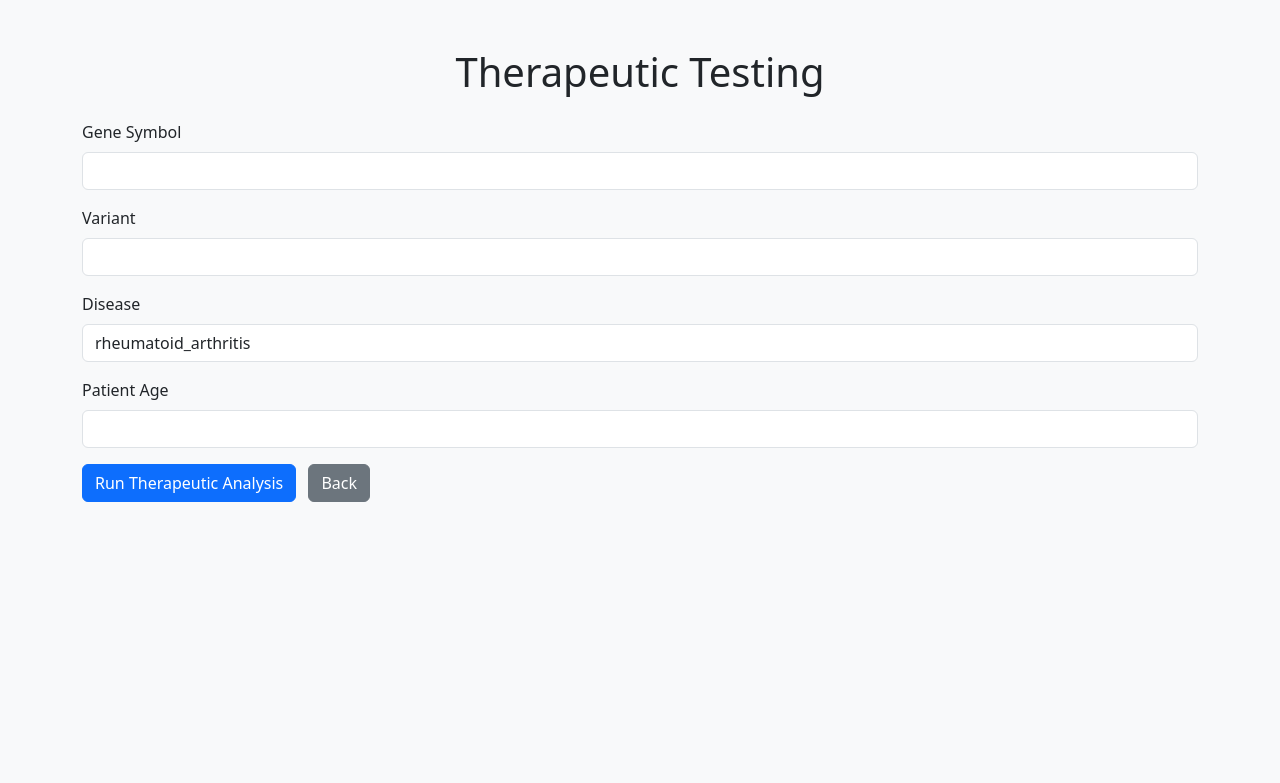
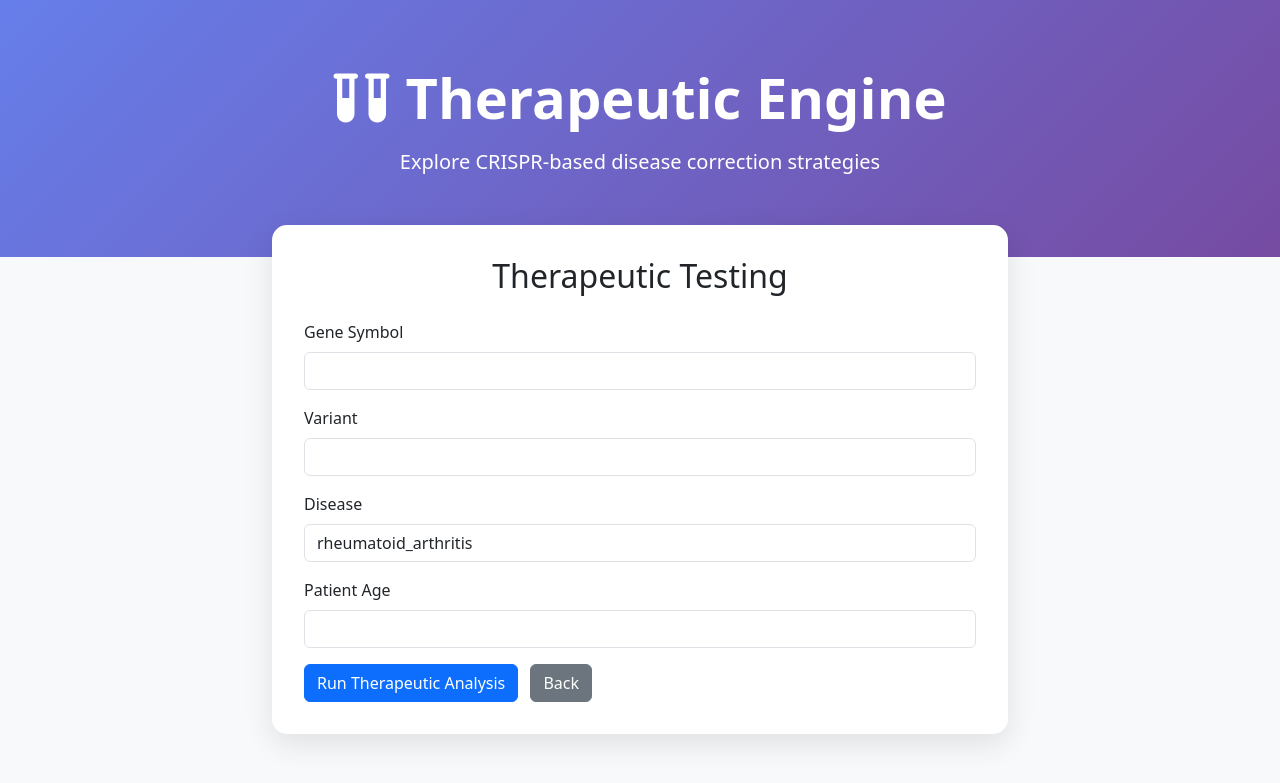
Before and after one commit to TimRhr/EnhancementEngine, a Flask app: page /therapeutic in a window 1280 px wide. Shown: the top 783 px of the page. Run offline with Flask 3, Linux system fonts and the light colour scheme.

Commit message:
Fix therapeutic delivery method and update UI

```diff
--- a/enhancement_engine/core/therapeutic_engine.py
+++ b/enhancement_engine/core/therapeutic_engine.py
@@ -492,7 +492,8 @@ class TherapeuticEnhancementEngine:
 
         # Treatment recommendation based on benefit-risk
         overall_benefit = efficacy.overall_efficacy
-        overall_risk = (10 - safety.overall_safety_score) / 10
+        # Convert safety score (0-100) to risk scale (0-1)
+        overall_risk = (100 - safety.overall_safety_score) / 100
 
         if overall_benefit > 0.7 and overall_risk < 0.3:
             recommendations.append("Strongly recommended for treatment")
--- a/enhancement_engine/models/therapeutic_data_classes.py
+++ b/enhancement_engine/models/therapeutic_data_classes.py
@@ -40,6 +40,7 @@ class DeliveryMethod(Enum):
     INTRA_ARTICULAR = "intra_articular"    # For joint diseases
     INTRATHECAL = "intrathecal"            # For CNS diseases
     LOCAL_INJECTION = "local_injection"
+    INTRAMUSCULAR = "intramuscular"        # Direct muscle injection
     TOPICAL = "topical"
     INHALED = "inhaled"
     ORAL = "oral"
--- a/templates/therapeutic.html
+++ b/templates/therapeutic.html
@@ -3,12 +3,42 @@
 <head>
     <meta charset="UTF-8">
     <meta name="viewport" content="width=device-width, initial-scale=1">
-    <title>Therapeutic Testing - Enhancement Engine</title>
+    <title>🧬 Therapeutic Engine</title>
     <link href="https://cdn.jsdelivr.net/npm/bootstrap@5.3.2/dist/css/bootstrap.min.css" rel="stylesheet">
+    <link href="https://cdnjs.cloudflare.com/ajax/libs/font-awesome/6.0.0/css/all.min.css" rel="stylesheet">
+    <style>
+        .hero-section {
+            background: linear-gradient(135deg, #667eea 0%, #764ba2 100%);
+            color: white;
+            padding: 4rem 0;
+        }
+        .form-container {
+            background: white;
+            border-radius: 15px;
+            box-shadow: 0 10px 30px rgba(0,0,0,0.1);
+            padding: 2rem;
+            margin-top: -2rem;
+            position: relative;
+            z-index: 1;
+        }
+    </style>
 </head>
 <body class="bg-light">
-<div class="container py-5">
-    <h1 class="mb-4 text-center">Therapeutic Testing</h1>
+    <!-- Hero Section -->
+    <div class="hero-section">
+        <div class="container text-center">
+            <h1 class="display-4 fw-bold mb-3">
+                <i class="fas fa-vials me-3"></i>Therapeutic Engine
+            </h1>
+            <p class="lead">Explore CRISPR-based disease correction strategies</p>
+        </div>
+    </div>
+
+<div class="container">
+    <div class="row justify-content-center">
+        <div class="col-lg-8">
+            <div class="form-container">
+                <h2 class="text-center mb-4">Therapeutic Testing</h2>
     {% with messages = get_flashed_messages(with_categories=true) %}
     {% if messages %}
         {% for category, message in messages %}
@@ -49,6 +79,9 @@
         <button type="submit" class="btn btn-primary">Run Therapeutic Analysis</button>
         <a href="{{ url_for('index') }}" class="btn btn-secondary ms-2">Back</a>
     </form>
+            </div>
+        </div>
+    </div>
 </div>
 <script src="https://cdn.jsdelivr.net/npm/bootstrap@5.3.2/dist/js/bootstrap.bundle.min.js"></script>
 </body>
```
